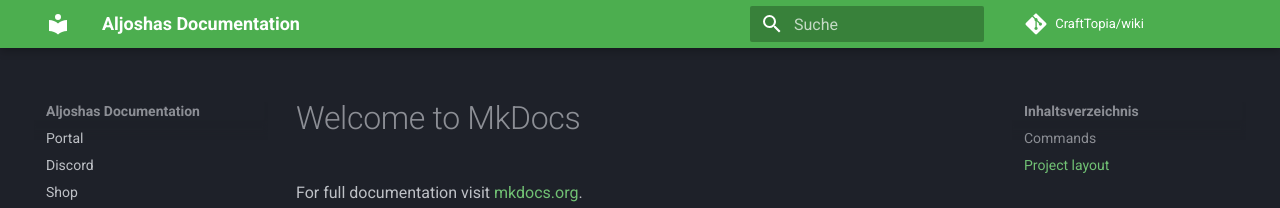
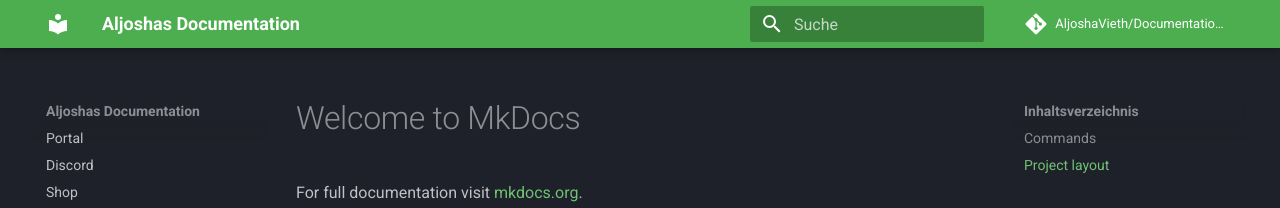
Before and after one commit to AljoshaVieth/Documentations, an MkDocs documentation site: the page built from docs/index.md, in a window 1280 px wide. Shown: the top 208 px of the page. Built offline with MkDocs 1.6.1 and Material for MkDocs 9.7.7, drawn with Linux system fonts in a browser that asks for light colours; comment, search, counter and statistics services are not loaded.

Commit message:
Update mkdocs.yml

```diff
--- a/mkdocs.yml
+++ b/mkdocs.yml
@@ -6,7 +6,7 @@ site_author: Aljosha
 site_dir: /home/users/aljosha/www/docs
 
 # Repoinformationen
-repo_name: CraftTopia/wiki
+repo_name: AljoshaVieth/Documentations
 repo_url: 'https://github.com/AljoshaVieth/Documentations'
 edit_uri: 'blob/main/docs/'
 edit_uri_template: '-/sse/master/docs%2F{path!q}'
```
